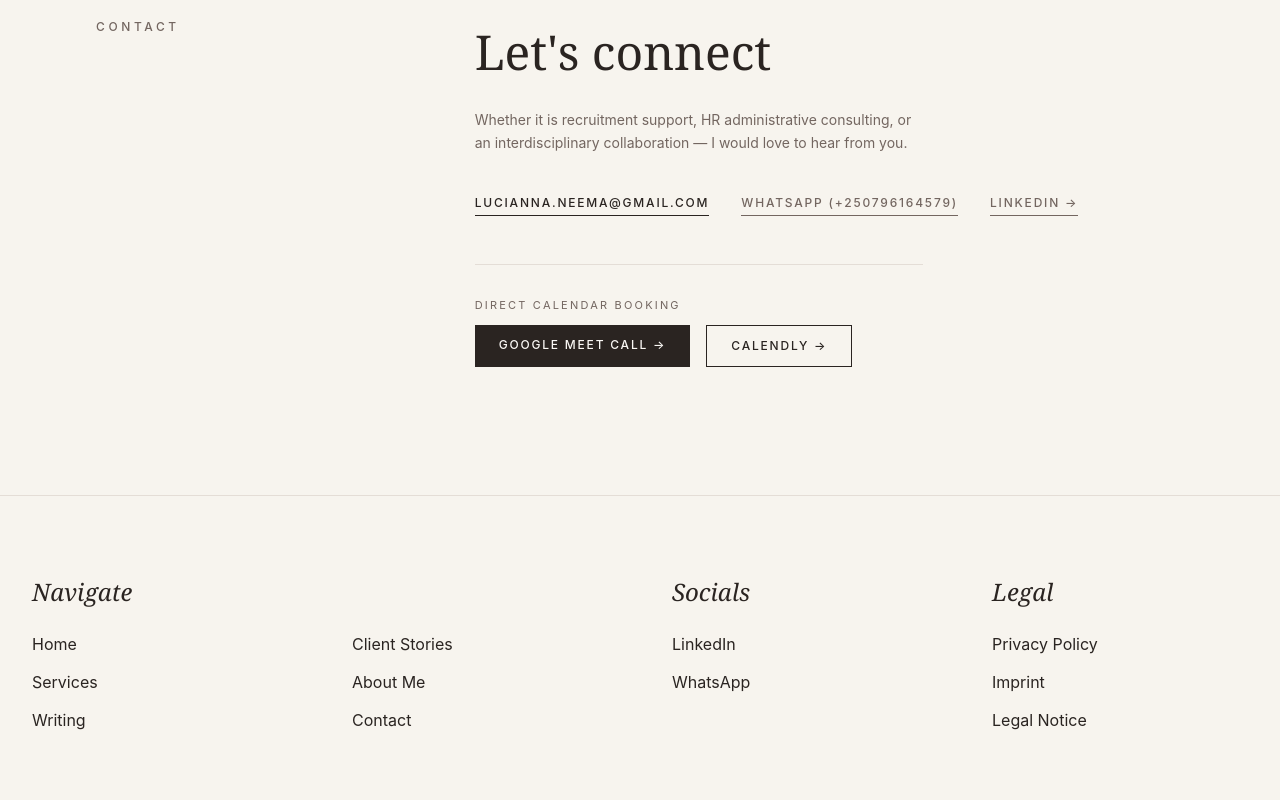
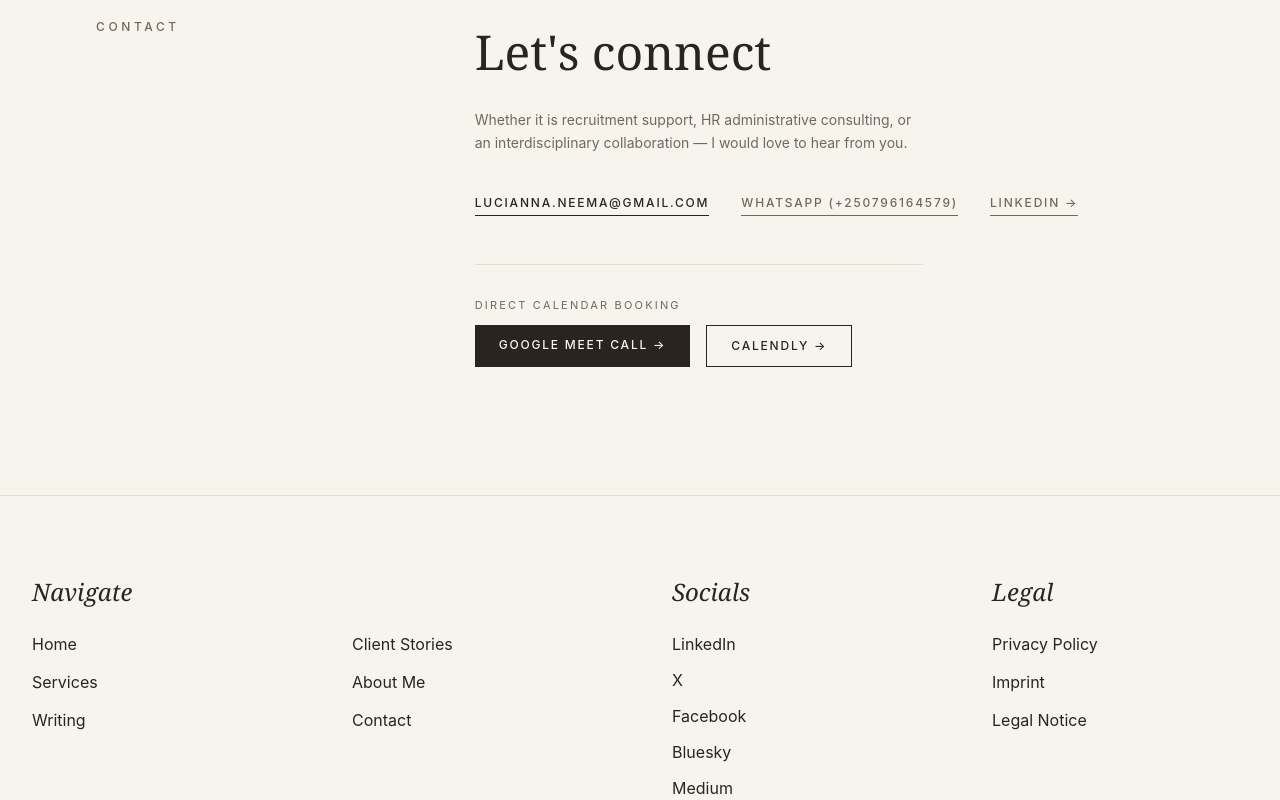
Before and after one commit to neema-liz/neema-zihalirwa-portfolio, a Next.js app: page / in a window 1280 px wide. Shown: the part 11200-12000 px from the top of the page. Built offline with nearby package versions, Linux system fonts and the light colour scheme; no server answers.

Commit message:
feat(footer): include all confirmed social profiles and WhatsApp in footer

```diff
--- a/components/layout/Footer.tsx
+++ b/components/layout/Footer.tsx
@@ -4,6 +4,7 @@ import React from "react";
 import Link from "next/link";
 import { ArrowUp } from "lucide-react";
 import { profileData } from "@/config/profile";
+import { siteConfig } from "@/config/site";
 
 export function Footer() {
   const currentYear = 2026;
@@ -89,24 +90,30 @@ export function Footer() {
             <h3 className="font-serif italic text-2xl font-light text-[#2A2421] mb-6">
               Socials
             </h3>
-            <ul className="space-y-3.5 text-sm sm:text-base font-sans text-[#2A2421]">
-              <li>
+            <ul className="space-y-3 text-sm sm:text-base font-sans text-[#2A2421]">
+              {siteConfig.socialLinks
+                .filter((s) => s.status === "confirmed")
+                .map((social) => (
+                  <li key={social.platform}>
                     <a
-                  href={profileData.contact.linkedin.url}
+                      href={social.url}
                       target="_blank"
                       rel="noopener noreferrer"
-                  className="hover:text-[#C75D38] transition-colors"
+                      className="hover:text-[#C75D38] transition-colors inline-block"
+                      aria-label={`${social.label} (opens in a new tab)`}
                     >
-                  LinkedIn
+                      {social.platform}
                     </a>
                   </li>
+                ))}
               {profileData.contact.whatsapp.phoneNumber && (
                 <li>
                   <a
                     href={`https://wa.me/${profileData.contact.whatsapp.phoneNumber.replace(/[^0-9]/g, "")}`}
                     target="_blank"
                     rel="noopener noreferrer"
-                    className="hover:text-[#C75D38] transition-colors"
+                    className="hover:text-[#C75D38] transition-colors inline-block"
+                    aria-label="Chat on WhatsApp (opens in a new tab)"
                   >
                     WhatsApp
                   </a>
```
Lines whose indentation alone changed are shown as unchanged.
